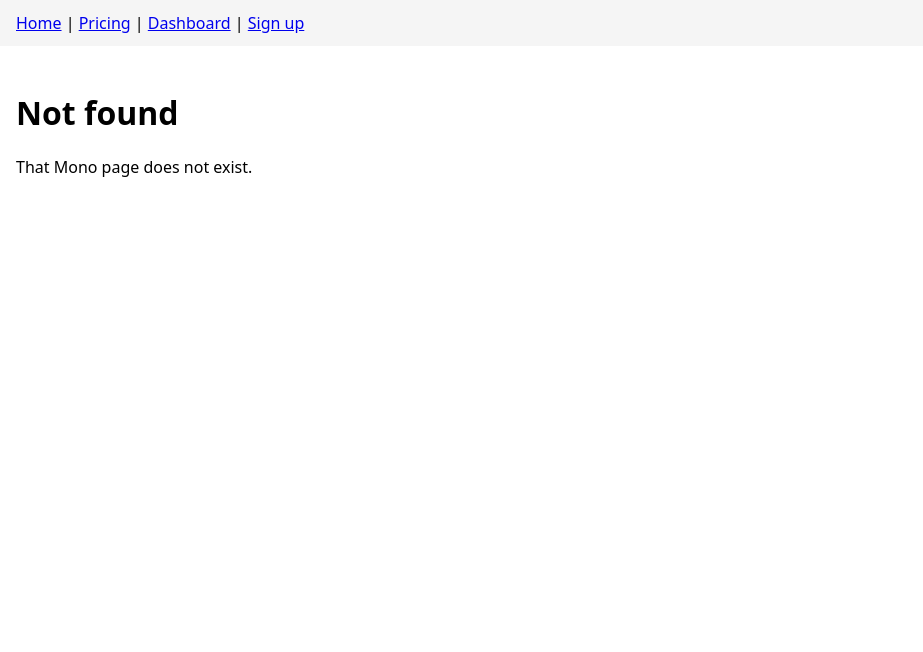
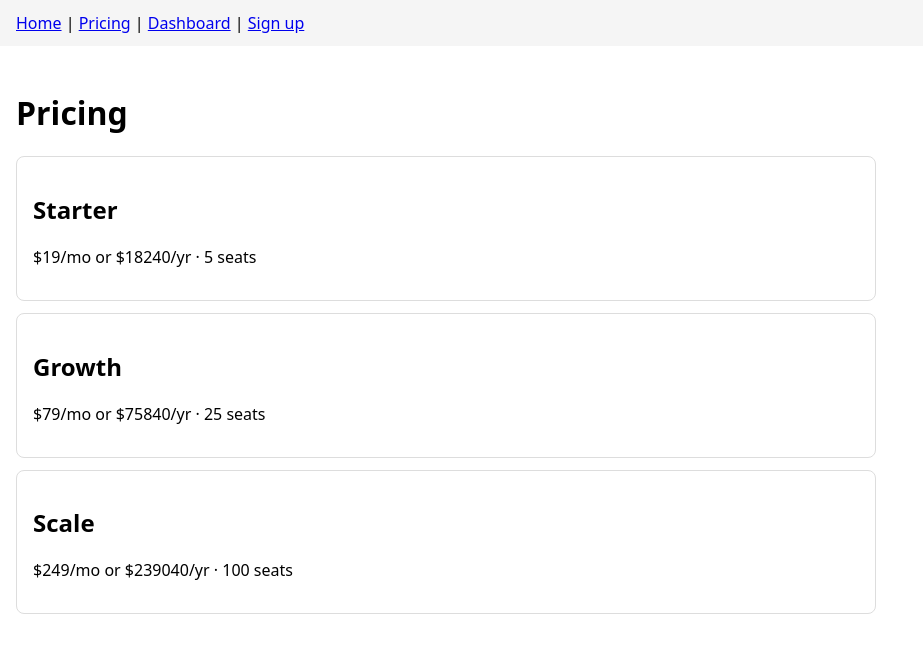
Before and after one commit to ArchAstroEvals/enterprise-mono, a Next.js app in the folder apps/web/: page /pricing in a window 1280 px wide. Before the commit this address had no page. Shown: the top 652 px of the page, without its empty margins (0-923 px from the left). Built offline with nearby package versions, Linux system fonts and the light colour scheme.

Commit message:
Storefront pricing (ENT-026)

```diff
--- /dev/null
+++ b/apps/web/app/pricing/page.jsx
@@ -0,0 +1,20 @@
+import { PLANS, monthlyToAnnual } from "@mono/billing";
+import PricingCard from "../../components/PricingCard.jsx";
+
+export const metadata = { title: "Pricing — Mono Web" };
+
+function yearly(id) {
+  const plan = PLANS.find((p) => p.id === id);
+  return monthlyToAnnual(plan.monthlyCents);
+}
+
+export default function Pricing() {
+  return (
+    <div>
+      <h1>Pricing</h1>
+      {PLANS.map((plan) => (
+        <PricingCard key={plan.id} plan={plan} yearly={yearly(plan.id)} />
+      ))}
+    </div>
+  );
+}
```
Also changed, not shown: 1 other file (tests, documents, lock files or other folders).
